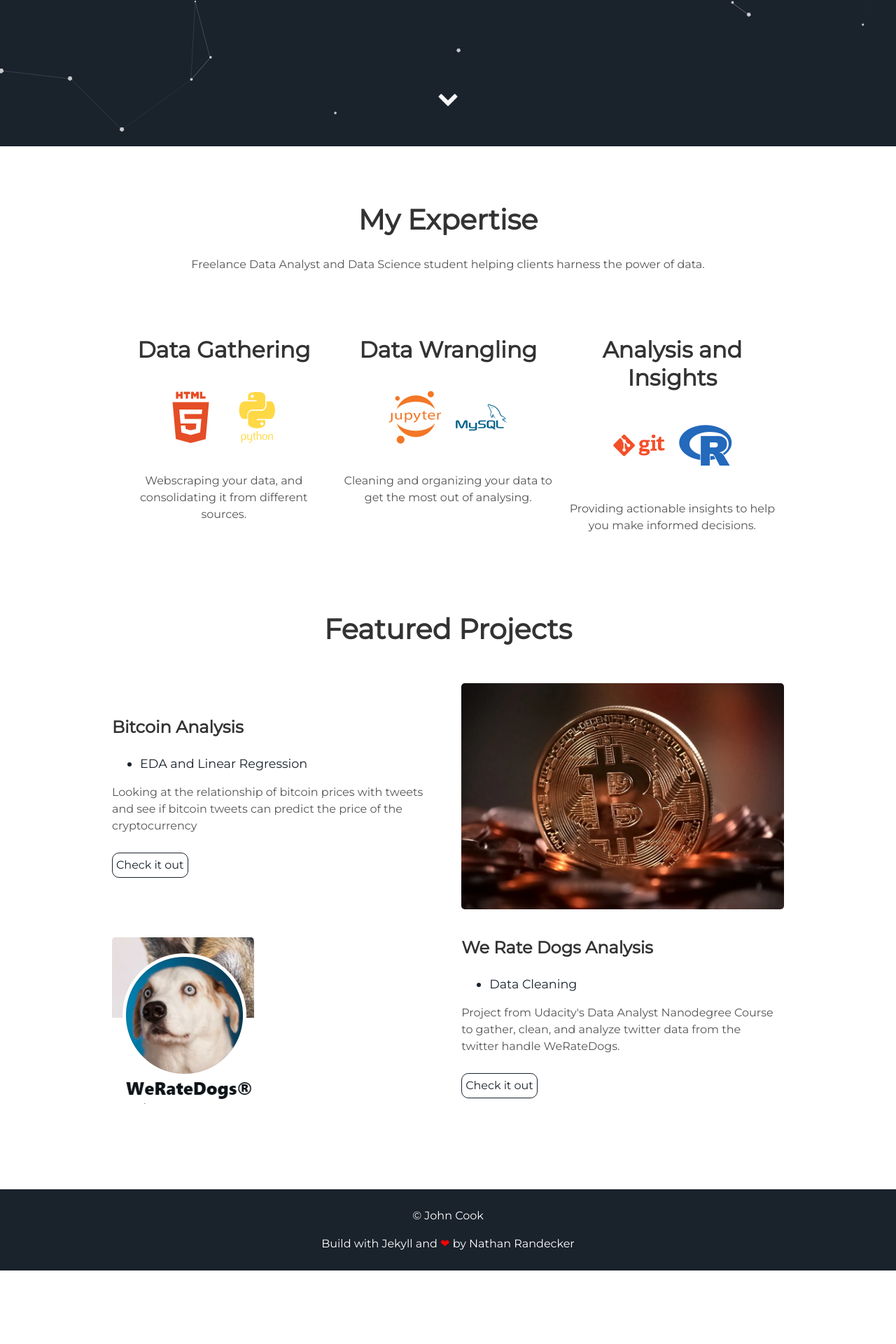
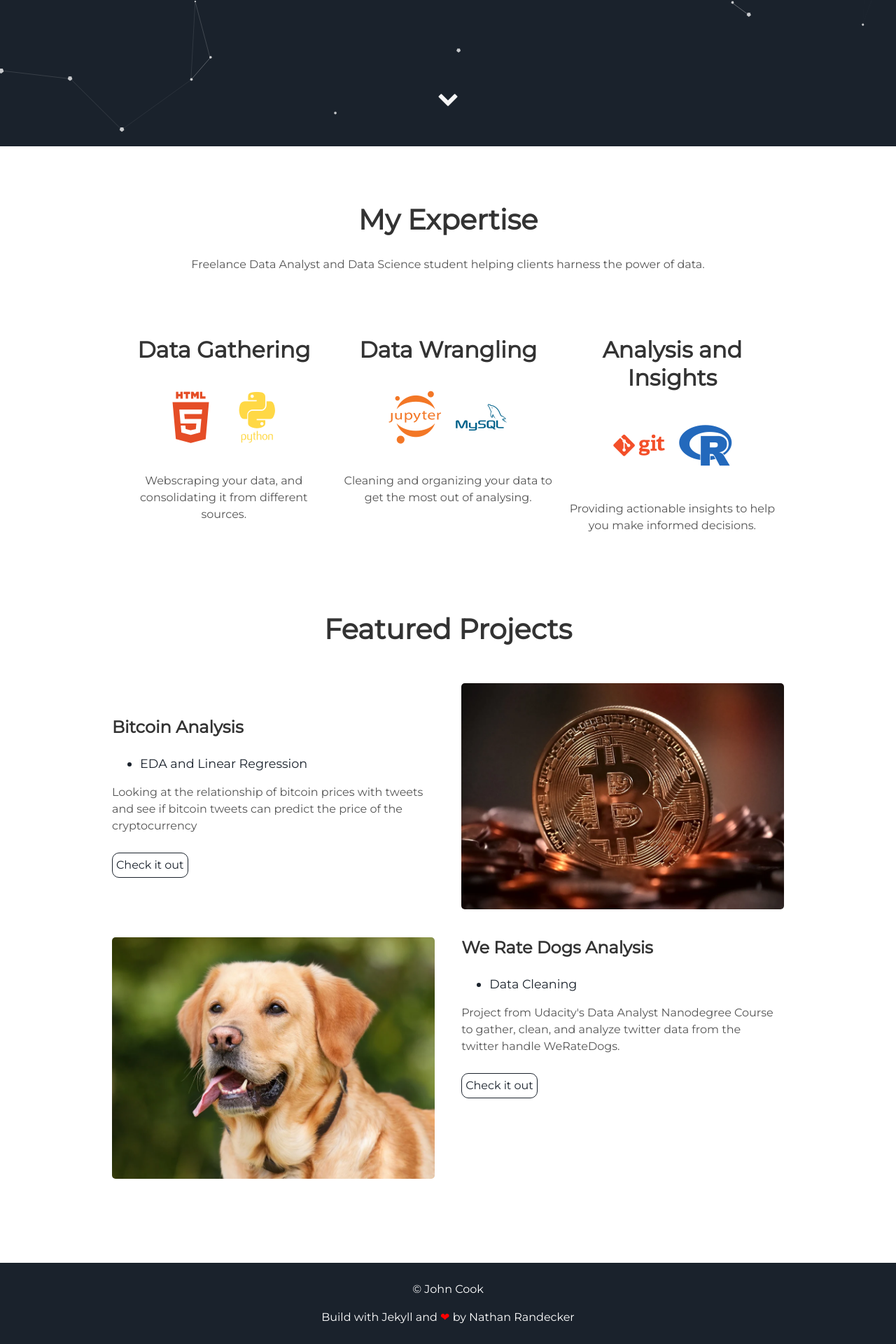
Before and after one commit to johngncook/Analytics-Portfolio, a Jekyll site: the page built from index.html, in a window 1280 px wide. Shown: the part 691-2611 px from the top of the page at 70% size. Built offline with Jekyll 4.4.1, drawn with Linux system fonts in a browser that asks for light colours; nearby versions of some CDN libraries; before the commit the page ends 2506 px from its top, so only the background shows below that.

Commit message:
Update projects.html

```diff
--- a/_includes/projects.html
+++ b/_includes/projects.html
@@ -16,7 +16,7 @@
 </div>
 <div class="user-projects">
   <div class="images-left">
-    <img alt="mountains" src="{{ "/assets/img/WeRateDogs.PNG" | prepend: site.baseurl }}" />
+    <img alt="mountains" src="{{ "/assets/img/labrador-retriever-1210559_960_720.webp" | prepend: site.baseurl }}" />
   </div>
   <div class="contents-right">
     <h3> We Rate Dogs Analysis </h3>
```
